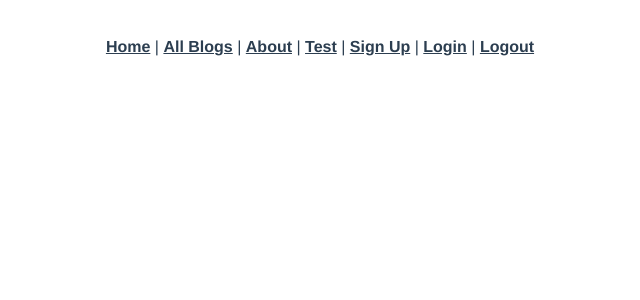
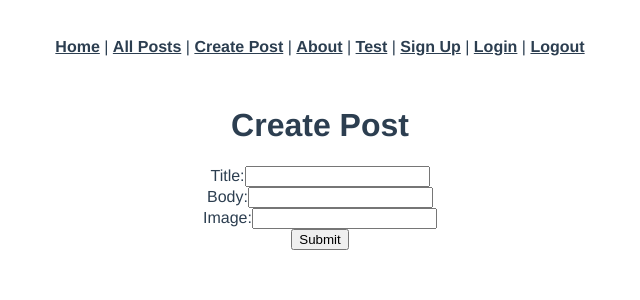
Before and after one commit to lucastimho/blog-frontend-app-vue, a Vue app: page /postsnew in a window 1280 px wide. Shown: the top 300 px of the page, without its empty margins (320-960 px from the left). Built offline with nearby package versions, Linux system fonts and the light colour scheme.

Commit message:
adds postsnew.vue and fixes more convention errors with postsindex

```diff
--- a/src/App.vue
+++ b/src/App.vue
@@ -3,7 +3,9 @@
     <div id="nav">
       <router-link to="/">Home</router-link>
       |
-      <router-link to="/blogsIndex">All Blogs</router-link>
+      <router-link to="/PostsIndex">All Posts</router-link>
+      |
+      <router-link to="/PostsNew">Create Post</router-link>
       |
       <router-link to="/about">About</router-link>
       |
--- a/src/router/index.js
+++ b/src/router/index.js
@@ -5,7 +5,8 @@
 import Signup from "../views/Signup.vue";
 import Login from "../views/Login.vue";
 import Logout from "../views/Logout.vue";
-import BlogsIndex from "../views/BlogsIndex.vue";
+import PostsIndex from "../views/PostsIndex.vue";
+import PostsNew from "../views/PostsNew.vue";
 
 Vue.use(VueRouter);
 
@@ -44,9 +45,14 @@
     component: Logout,
   },
   {
-    path: "/blogsindex",
-    name: "BlogsIndex",
-    component: BlogsIndex,
+    path: "/postsindex",
+    name: "PostsIndex",
+    component: PostsIndex,
+  },
+  {
+    path: "/postsnew",
+    name: "PostsNew",
+    component: PostsNew,
   },
 ];
 
--- a/src/views/BlogsIndex.vue
+++ b/src/views/PostsIndex.vue
@@ -1,5 +1,5 @@
 <template>
-  <div class="BlogsIndex">
+  <div class="PostsIndex">
     <div v-for="post in posts" :key="post.id">
       <h3>{{ post.title }}</h3>
       <img v-vind:src="post.image" :alt="post.title" />
--- /dev/null
+++ b/src/views/PostsNew.vue
@@ -0,0 +1,48 @@
+<template>
+  <div class="postsnew">
+    <form v-on:submit.prevent="createPost()">
+      <h1>Create Post</h1>
+      <ul>
+        <li v-for="error in errors" v-bind:key="error">{{ error }}</li>
+      </ul>
+      <div>
+        <label>Title:</label>
+        <input type="text" v-model="newPostParams.title" />
+      </div>
+      <div>
+        <label>Body:</label>
+        <input type="text" v-model="newPostParams.body" />
+      </div>
+      <div>
+        <label>Image:</label>
+        <input type="text" v-model="newPostParams.image" />
+      </div>
+      <input type="submit" value="Submit" />
+    </form>
+  </div>
+</template>
+
+<script>
+import axios from "axios";
+
+export default {
+  data: function () {
+    return {
+      newPostParams: {},
+      errors: [],
+    };
+  },
+  methods: {
+    createPost: function () {
+      axios
+        .post("/posts", this.newPostParams)
+        .then(() => {
+          this.$router.push("/posts");
+        })
+        .catch((error) => {
+          console.log(error.response);
+        });
+    },
+  },
+};
+</script>
```
